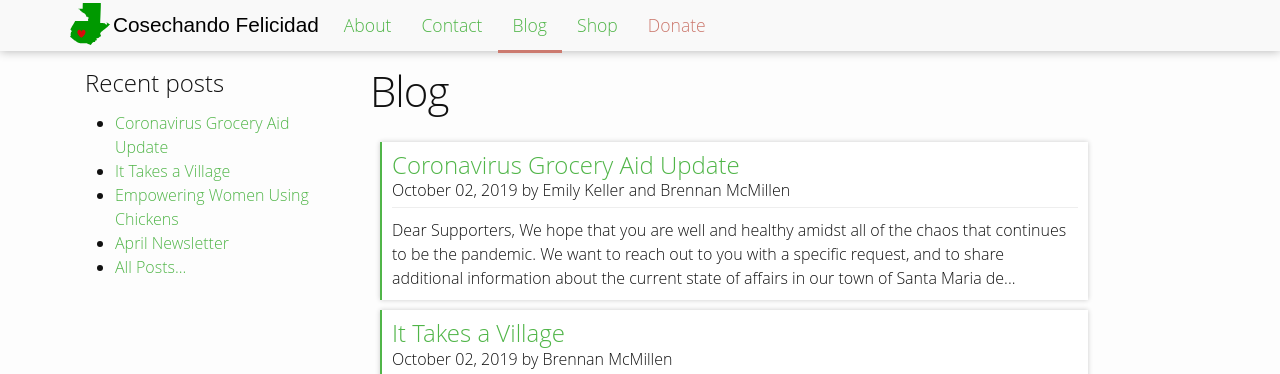
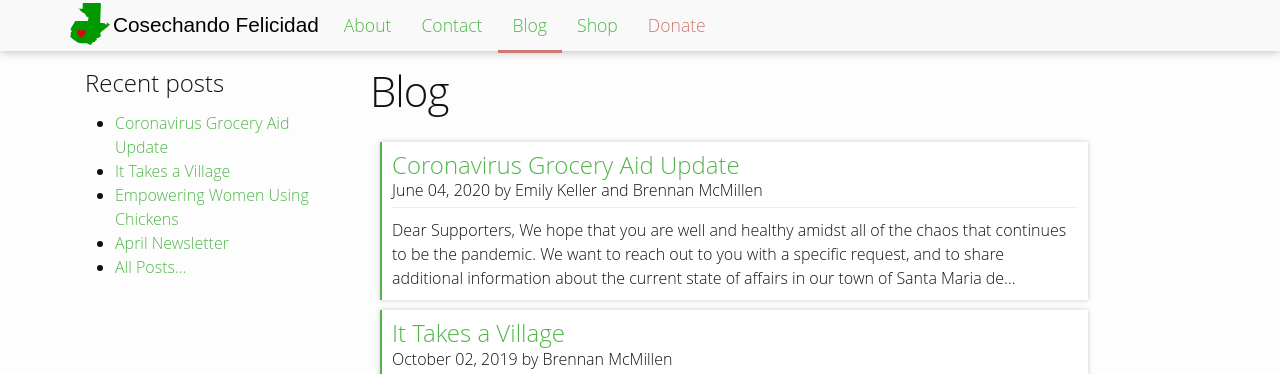
Before and after one commit to harvestinghappiness/harvestinghappiness.github.io, a Jekyll site: the page built from blog.md, in a window 1280 px wide and 900 px high. Shown: the top 374 px of the window. Built offline with Jekyll 4.4.1, drawn with Linux system fonts in a browser that asks for light colours; comment, search, counter and statistics services are not loaded.

Commit message:
fix date

```diff
--- a/_posts/2020-06-04-Coronavirus-Grocery-Aid-Update.md
+++ b/_posts/2020-06-04-Coronavirus-Grocery-Aid-Update.md
@@ -2,7 +2,7 @@
 layout: post
 title: "Coronavirus Grocery Aid Update"
 author: emilybrennan
-date: 2019-10-02 12:00:00
+date: 2020-06-04 12:00:00
 categories: Guatemala Reflections
 activetab: blog
 commentID: 32
```
